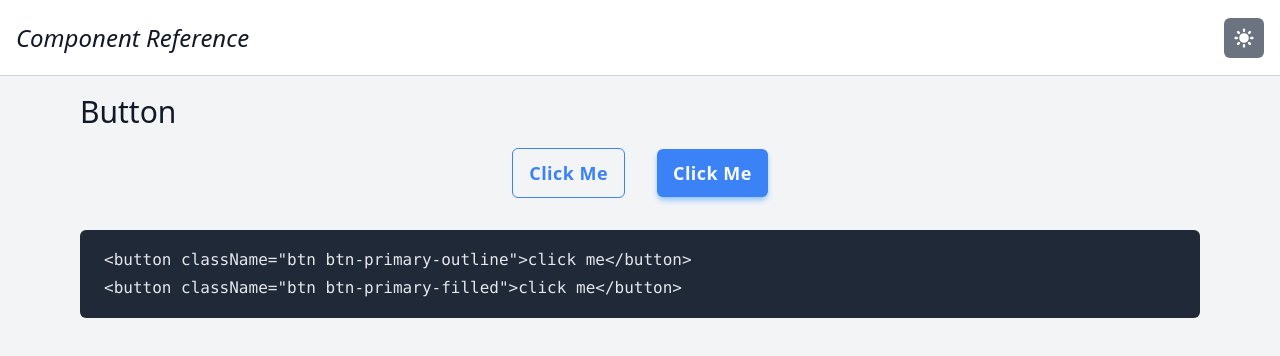
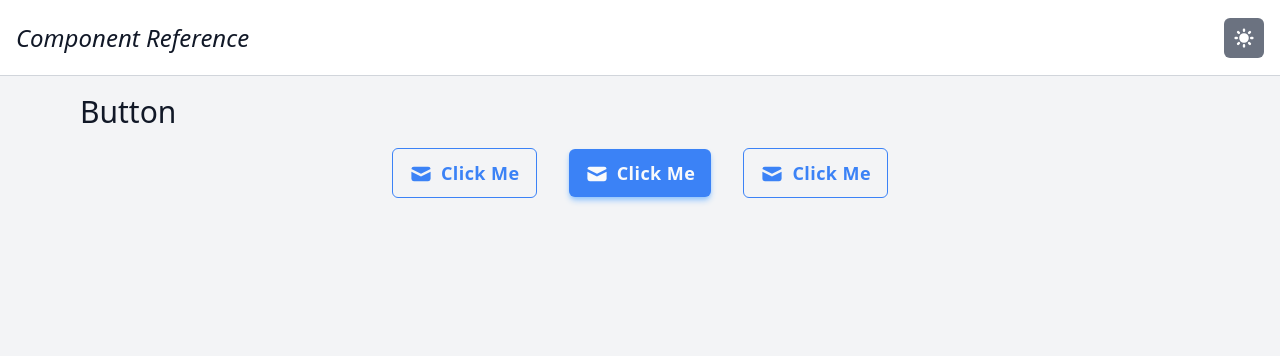
Before and after one commit to NoteHub-official/RetroFlux, a React (Create React App) app in the folder client/: page /components in a window 1280 px wide. Shown: the top 356 px of the page. Built offline with nearby package versions, Linux system fonts and the light colour scheme.

Commit message:
Add Button component

```diff
--- a/client/public/index.html
+++ b/client/public/index.html
@@ -24,6 +24,10 @@
       work correctly both with client-side routing and a non-root public URL.
       Learn how to configure a non-root public URL by running `npm run build`.
     -->
+    <script
+      src="https://kit.fontawesome.com/ded6173978.js"
+      crossorigin="anonymous"
+    ></script>
     <title>Notehub</title>
   </head>
   <body>
--- /dev/null
+++ b/client/src/components/Button/Button.tsx
@@ -0,0 +1,25 @@
+import React, { useState } from "react";
+import cx from "classnames";
+
+interface ButtonProps {
+  disabled?: boolean;
+  loading?: boolean;
+}
+
+export const Button: React.FC<
+  ButtonProps & React.HTMLAttributes<HTMLDivElement>
+> = ({ children, className, disabled = false, loading = false, ...props }) => {
+  return (
+    <button
+      className={cx(
+        "btn",
+        className,
+        { "opacity-50": disabled || loading },
+        { "cursor-not-allowed": disabled }
+      )}
+      disabled={disabled || loading}
+    >
+      {children}
+    </button>
+  );
+};
--- a/client/src/components/Button/button.scss
+++ b/client/src/components/Button/button.scss
@@ -1,15 +1,30 @@
 .btn {
   @apply px-4 py-2 bg-white rounded-md shadow-md capitalize font-semibold transition
   ring-offset-gray-50 tracking-wide focus:ring-[3px] focus:ring-offset-2 dark:focus:ring-2
-  dark:shadow-none dark:hover:shadow-none dark:ring-offset-zinc-700;
+  dark:shadow-none dark:hover:shadow-none dark:ring-offset-zinc-700 flex justify-center items-center;
 
   &-primary-filled {
-    @apply bg-blue-500 hover:bg-blue-600  text-gray-50
-    shadow-blue-300 focus:ring-blue-400 hover:shadow-lg hover:shadow-blue-300;
+    @apply bg-blue-500 text-gray-50 shadow-blue-300;
+
+    &:not(:disabled) {
+      @apply hover:shadow-blue-300 hover:bg-blue-600 hover:shadow-lg;
+    }
   }
 
   &-primary-outline {
     @apply border border-blue-500 bg-blue-400 shadow-none
-    hover:shadow-none text-blue-500 bg-opacity-0 hover:bg-opacity-[0.15];
+    text-blue-500 bg-opacity-0;
+
+    &:not(:disabled) {
+      @apply hover:shadow-none hover:bg-opacity-[0.15];
+    }
+  }
+
+  &-primary-inverted {
+    @apply border border-blue-500 shadow-none bg-transparent text-blue-500;
+
+    &:not(:disabled) {
+      @apply hover:bg-blue-500 hover:text-white focus:bg-blue-500 focus:text-white;
+    }
   }
 }
--- /dev/null
+++ b/client/src/components/Button/index.ts
@@ -0,0 +1 @@
+export * from "./Button";
--- a/client/src/index.scss
+++ b/client/src/index.scss
@@ -47,4 +47,8 @@
   .color-divider {
     @apply border-gray-300 dark:border-zinc-700;
   }
+
+  .disabled {
+    @apply hover:shadow-none hover:bg-none;
+  }
 }
--- a/client/src/views/Components.tsx
+++ b/client/src/views/Components.tsx
@@ -1,5 +1,6 @@
 import React from "react";
-import { MoonIcon, SunIcon } from "@heroicons/react/solid";
+import { MoonIcon, SunIcon, MailIcon } from "@heroicons/react/solid";
+import { Button } from "../components/Button";
 import useTheme from "../hooks/useTheme";
 
 const Components: React.FC = () => {
@@ -9,7 +10,7 @@ const Components: React.FC = () => {
     <div>
       <nav
         className="fixed bg-white h-[4.75rem] w-full border-b-[1px]
-        flex justify-between items-center px-4 color-nav color-divider"
+        flex justify-between items-center px-4 color-nav color-divider z-10"
       >
         <h1 className="text-2xl font-medium italic">Component Reference</h1>
         <button onClick={toggleTheme} className="btn-theme">
@@ -25,12 +26,19 @@ const Components: React.FC = () => {
         <div>
           <h2 className="font-medium my-4">Button</h2>
           <div className="flex justify-center items-center space-x-8">
-            <button className="btn btn-primary-outline">Click Me</button>
-            <button className="btn btn-primary-filled">Click Me</button>
+            <Button className="btn-primary-outline">
+              <MailIcon className="w-6 h-6 mr-2 mt-[2px]" />
+              Click Me
+            </Button>
+            <Button className="btn-primary-filled">
+              <MailIcon className="w-6 h-6 mr-2 mt-[2px]" />
+              Click Me
+            </Button>
+            <Button className="btn-primary-inverted">
+              <MailIcon className="w-6 h-6 mr-2 mt-[2px]" />
+              Click Me
+            </Button>
           </div>
-          <pre>
-            {`<button className="btn btn-primary-outline">click me</button>\n<button className="btn btn-primary-filled">click me</button>`}
-          </pre>
         </div>
       </div>
     </div>
```
